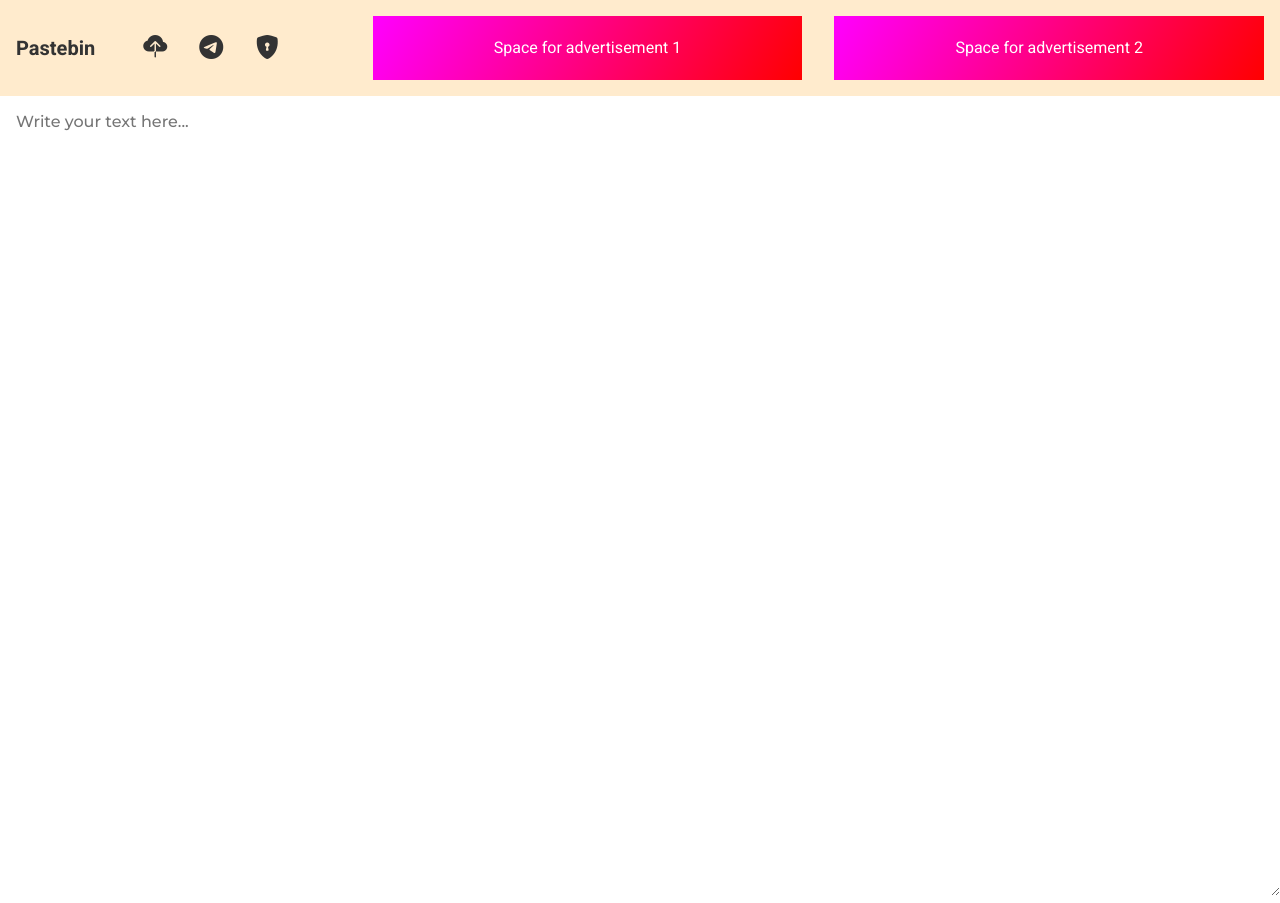
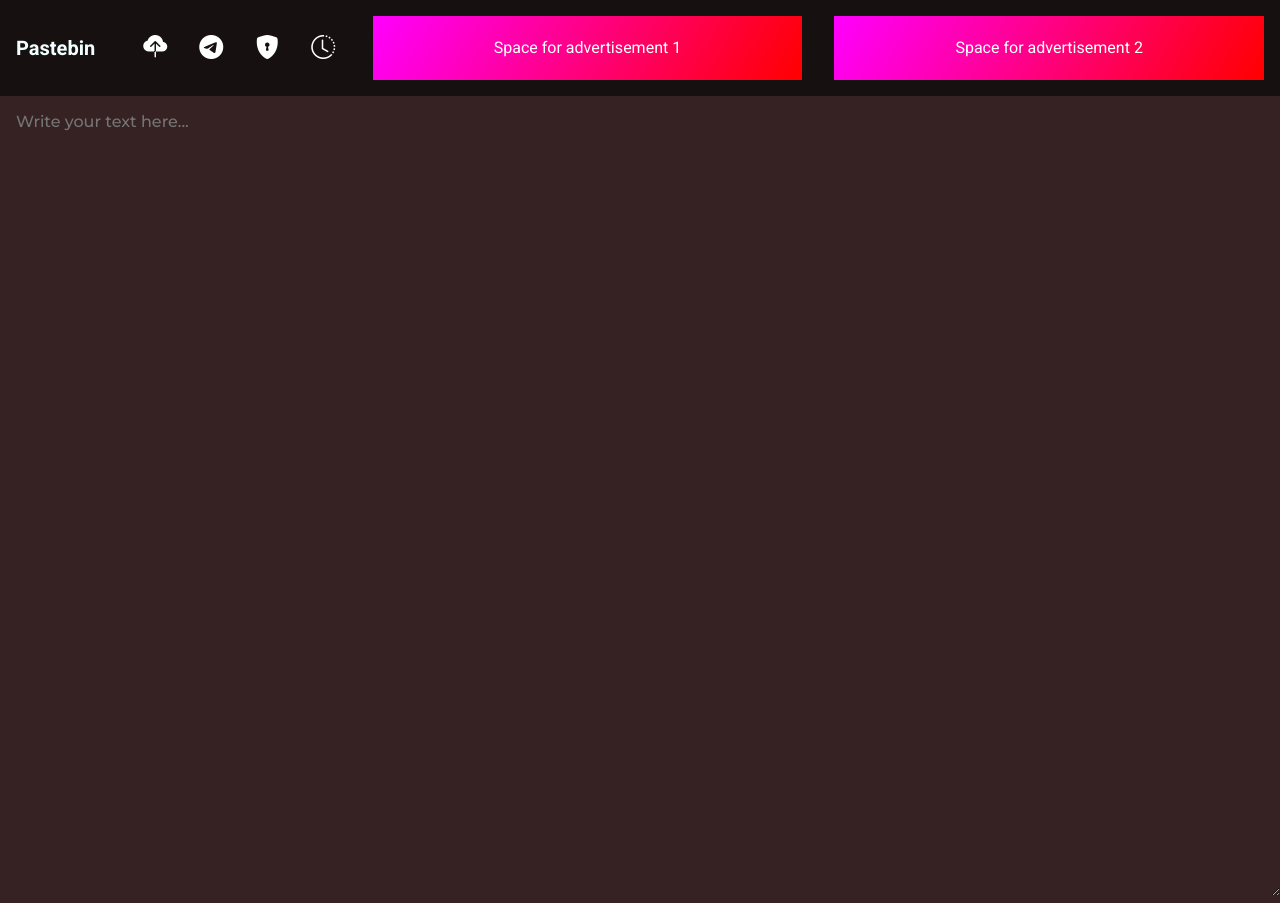
Before and after one commit to DezyNation/pastebin, a React (Create React App) app: page / in a window 1280 px wide. Built offline with nearby package versions, Linux system fonts and the light colour scheme.

Commit message:
dark mode

```diff
--- a/src/App.js
+++ b/src/App.js
@@ -1,24 +1,24 @@
 import './app.scss';
-import Frontend from './Frontend/Frontend';
 import {
-  BrowserRouter,
+  BrowserRouter as Router,
   Routes,
   Route,
 } from "react-router-dom";
 import Backend from './Backend/Backend';
+import Frontend from './Frontend/Frontend';
 
 
 function App() {
   return (
     <div className="App">
-    <BrowserRouter>
+    <Router>
       <Routes>
-        <Route path="/">
-          <Route index element={<Frontend />} />
-          <Route path='admin' element={<Backend />} />
-        </Route>
+        <Route path="/" element={<Frontend />} />
+        <Route path="/pastebin" element={<Frontend />} />
+        <Route path="/pastebin/admin" element={<Backend />} />
+        <Route path="/admin" element={<Backend />} />
       </Routes>
-    </BrowserRouter>
+    </Router>
     </div>
   );
 }
--- a/src/Components/Navbar/Navbar.jsx
+++ b/src/Components/Navbar/Navbar.jsx
@@ -10,6 +10,7 @@ const Navbar = () => {
                 <a href="#" className='nav-icon'><i className="bi-cloud-upload-fill"></i></a>
                 <a href="#" className='nav-icon'><i className="bi-telegram"></i></a>
                 <a href="#" className='nav-icon'><i className="bi-shield-lock-fill"></i></a>
+                <a href="#" className='nav-icon'><i className="bi-clock-history"></i></a>
             </div>
             <div className="right">
                 <div className="ad">Space for advertisement 1</div>
--- a/src/Components/Navbar/navbar.scss
+++ b/src/Components/Navbar/navbar.scss
@@ -1,7 +1,7 @@
 .navbar{
     position: relative;
     width: 100%;
-    background-color: blanchedalmond;
+    background-color: #171010;
 
     .wrapper{
         padding: 1rem;
@@ -22,17 +22,17 @@
             .logo{
                 margin: 0 2rem 0 0;
                 font-size: 1.25rem;
-                color: #333;
+                color: azure;
             }
             .nav-icon{
                 margin: 0 1rem;
                 font-size: 1.5rem;
-                color: #333;
+                color: #FFF;
                 transition: all .3s ease;
 
                 &:hover{
                     transform: translateY(-5px);
-                    text-shadow: 0 2px 10px rgba($color: #000000, $alpha: 0.15);
+                    text-shadow: 0 2px 10px rgba($color: #FFF, $alpha: 0.15);
                 }
             }
         }
--- a/src/Components/Textbox/textbox.scss
+++ b/src/Components/Textbox/textbox.scss
@@ -6,7 +6,7 @@ textarea{
     border: none;
     outline: none;
     background: transparent;
-    color: darkslategray;
+    color: #FFF;
     font-size: 1rem;
     font-weight: 500;
     font-family: 'Montserrat', sans-serif;
--- a/src/Frontend/Frontend.jsx
+++ b/src/Frontend/Frontend.jsx
@@ -1,6 +1,7 @@
 import React from 'react';
 import Navbar from '../Components/Navbar/Navbar';
 import Textbox from '../Components/Textbox/Textbox';
+import './frontend.scss';
 
 const Frontend = () => {
   return (
--- a/src/Frontend/frontend.scss
+++ b/src/Frontend/frontend.scss
@@ -1,4 +1,6 @@
 .main-container{
     position: relative;
     width: 100%;
+
+    background: #362222;
 }
```
